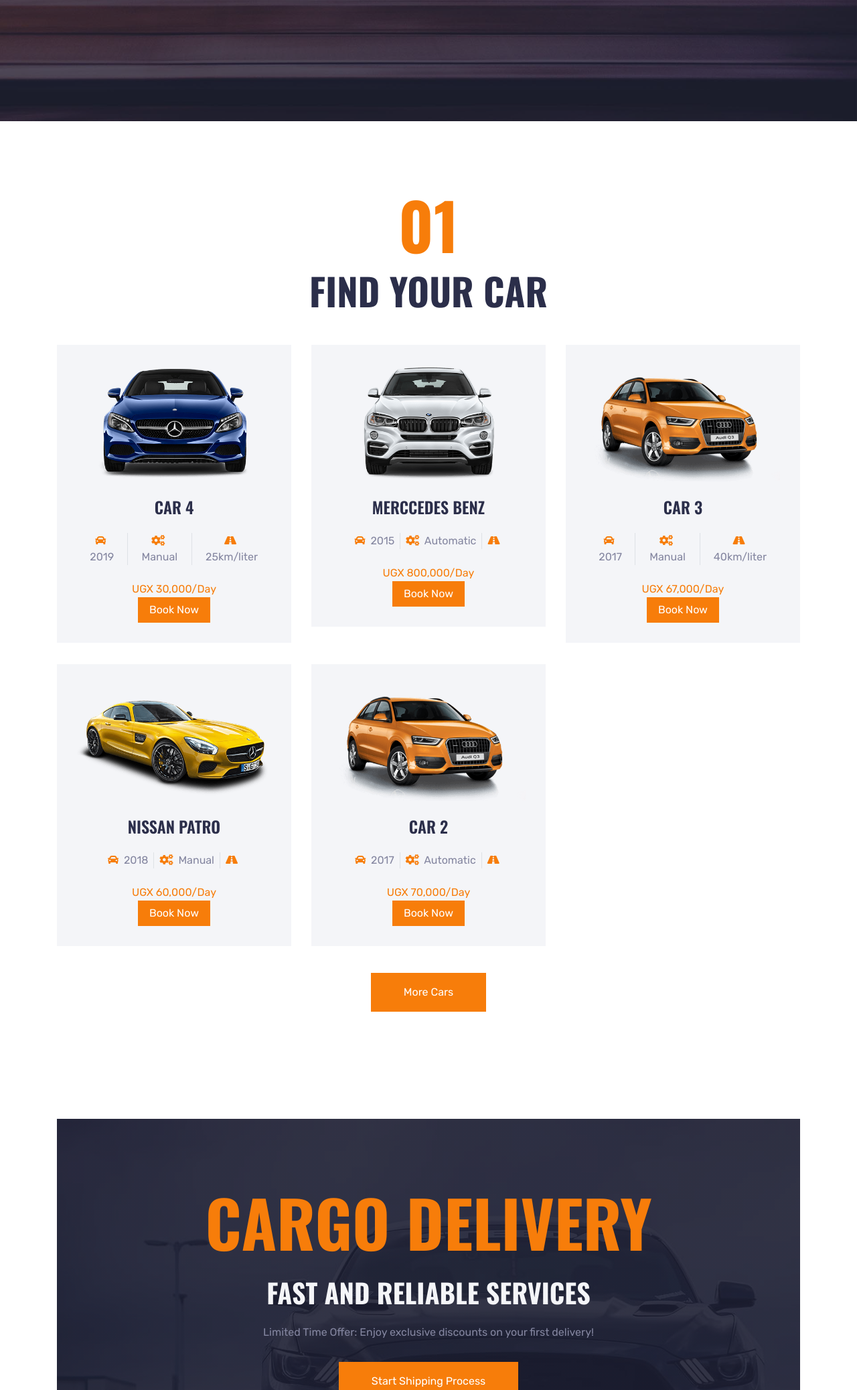
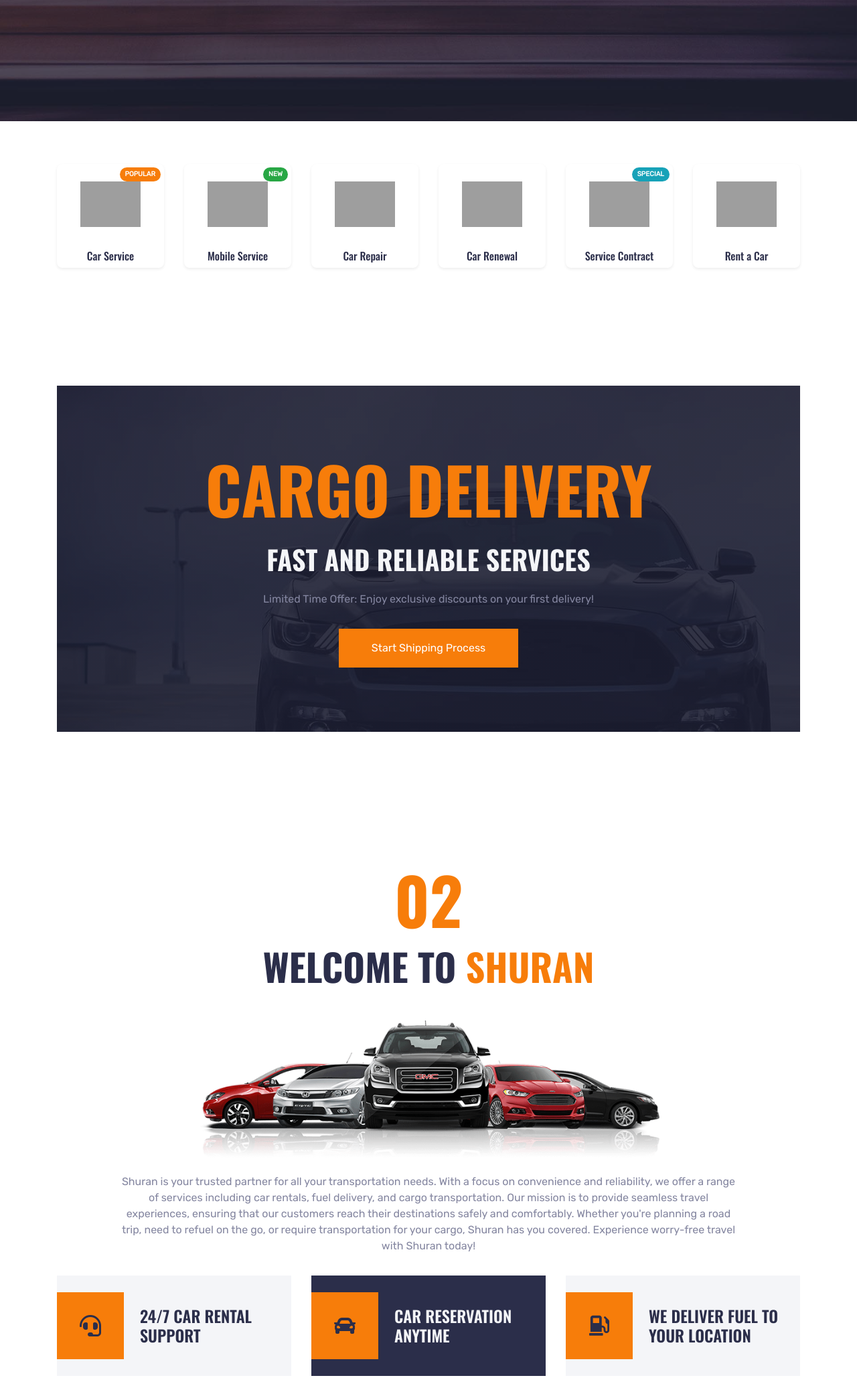
Before and after one commit to MakkiMuzisaMuhamadi/shuran, a Django app: page / in a window 1280 px wide. Shown: the part 675-2751 px from the top of the page at 67% size. Run offline with Django 5.2, Linux system fonts and the light colour scheme; data comes from the database, SQL or seed files in the repository; some libraries are stand-ins or nearby versions; grey boxes are pictures that could not be loaded.

Commit message:
Update index.html

```diff
--- a/templates/index.html
+++ b/templates/index.html
@@ -35,10 +35,156 @@
     </div>
     <!-- Carousel End -->
 
+<!-- Services Section -->
+<div class="container-fluid py-5">
+    <div class="container py-3">
+        <div class="row g-3">
+            <!-- Car Service -->
+            <div class="col-4 col-md-4 col-lg-2">
+                <div class="service-card card border-0 bg-white shadow-sm mb-3">
+                    <div class="card-img-container position-relative">
+                        <img src="{% static 'img/Car-Service.svg' %}" alt="Car Service" class="card-img-top p-3">
+                        <span class="service-badge bg-primary">Popular</span>
+                    </div>
+                    <div class="card-body text-center p-2">
+                        <h5 class="card-title mb-0">Car Service</h5>
+                    </div>
+                </div>
+            </div>
 
+            <!-- Mobile Service -->
+            <div class="col-4 col-md-4 col-lg-2">
+                <div class="service-card card border-0 bg-white shadow-sm mb-3">
+                    <div class="card-img-container position-relative">
+                        <img src="{% static 'img/mobile-service-20230315041034.png' %}" alt="Mobile Service" class="card-img-top p-3">
+                        <span class="service-badge bg-success">New</span>
+                    </div>
+                    <div class="card-body text-center p-2">
+                        <h5 class="card-title mb-0">Mobile Service</h5>
+                    </div>
+                </div>
+            </div>
 
+            <!-- Car Repair -->
+            <div class="col-4 col-md-4 col-lg-2">
+                <div class="service-card card border-0 bg-white shadow-sm mb-3">
+                    <div class="card-img-container position-relative">
+                        <img src="{% static 'img/Car-Repair-20231021071339.png' %}" alt="Car Repair" class="card-img-top p-3">
+                    </div>
+                    <div class="card-body text-center p-2">
+                        <h5 class="card-title mb-0">Car Repair</h5>
+                    </div>
+                </div>
+            </div>
 
-    <!-- Rent A Car Start -->
+            <!-- Car Renewal -->
+            <div class="col-4 col-md-4 col-lg-2">
+                <div class="service-card card border-0 bg-white shadow-sm mb-3">
+                    <div class="card-img-container position-relative">
+                        <img src="{% static 'img/car-renewal-20230315040907.png' %}" alt="Car Renewal" class="card-img-top p-3">
+                    </div>
+                    <div class="card-body text-center p-2">
+                        <h5 class="card-title mb-0">Car Renewal</h5>
+                    </div>
+                </div>
+            </div>
+
+            <!-- Service Contract -->
+            <div class="col-4 col-md-4 col-lg-2">
+                <div class="service-card card border-0 bg-white shadow-sm mb-3">
+                    <div class="card-img-container position-relative">
+                        <img src="{% static 'img/service-contract-20231021071950.png' %}" alt="Service Contract" class="card-img-top p-3">
+                        <span class="service-badge bg-info">Special</span>
+                    </div>
+                    <div class="card-body text-center p-2">
+                        <h5 class="card-title mb-0">Service Contract</h5>
+                    </div>
+                </div>
+            </div>
+
+            <!-- Rent a Car -->
+            <div class="col-4 col-md-4 col-lg-2">
+                <div class="service-card card border-0 bg-white shadow-sm mb-3">
+                    <div class="card-img-container position-relative">
+                        <img src="{% static 'img/download.png' %}" alt="Rent a Car" class="card-img-top p-3">
+                    </div>
+                    <div class="card-body text-center p-2">
+                        <h5 class="card-title mb-0">Rent a Car</h5>
+                    </div>
+                </div>
+            </div>
+        </div>
+    </div>
+</div>
+
+<style>
+    /* Service Cards */
+    .service-card {
+        transition: all 0.3s ease;
+        border-radius: 8px;
+        overflow: hidden;
+    }
+
+    .service-card:hover {
+        transform: translateY(-5px);
+        box-shadow: 0 5px 15px rgba(0, 0, 0, 0.1);
+    }
+
+    .card-img-container {
+        height: 100px;
+        display: flex;
+        align-items: center;
+        justify-content: center;
+    }
+
+    .card-img-top {
+        max-height: 80px;
+        width: auto;
+        object-fit: contain;
+        transition: transform 0.3s ease;
+    }
+
+    .service-card:hover .card-img-top {
+        transform: scale(1.1);
+    }
+
+    .service-badge {
+        position: absolute;
+        top: 5px;
+        right: 5px;
+        padding: 3px 8px;
+        border-radius: 12px;
+        color: white;
+        font-size: 10px;
+        font-weight: 600;
+        text-transform: uppercase;
+    }
+
+    .card-body {
+        padding: 0.5rem;
+    }
+
+    .card-title {
+        font-size: 14px;
+        font-weight: 600;
+    }
+
+    /* Responsive adjustments */
+    @media (min-width: 768px) {
+        .card-img-container {
+            height: 120px;
+        }
+
+        .card-img-top {
+            max-height: 100px;
+        }
+
+        .card-title {
+            font-size: 16px;
+        }
+    }
+</style>
+    <!-- Rent A Car Start
     <div class="container-fluid py-5">
         <div class="container pt-5 pb-3">
             <h1 class="display-1 text-primary text-center">01</h1>
@@ -77,7 +223,7 @@
                 <a class="btn btn-primary py-md-3 px-md-5" href="/cars">More Cars</a>
             </div>
         </div>
-    </div>
+    </div> -->
 
     <!-- Rent A Car End -->
 
```
